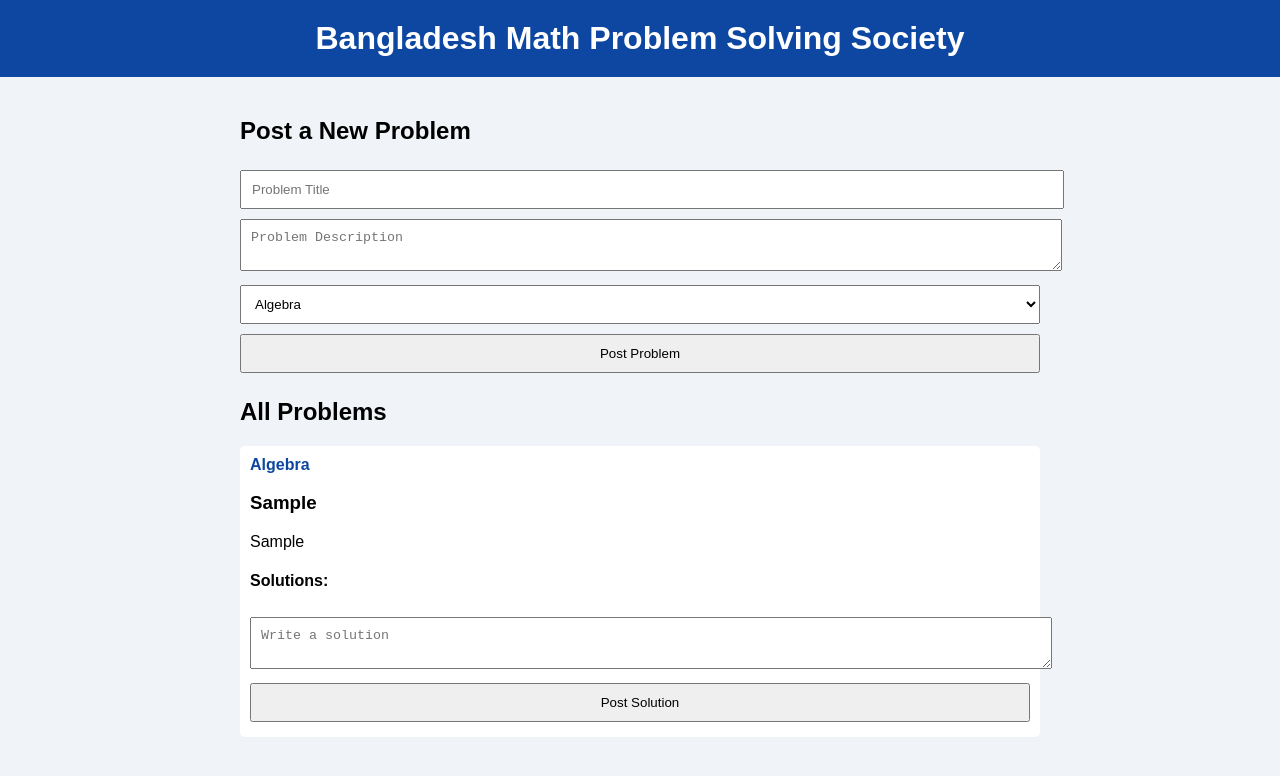
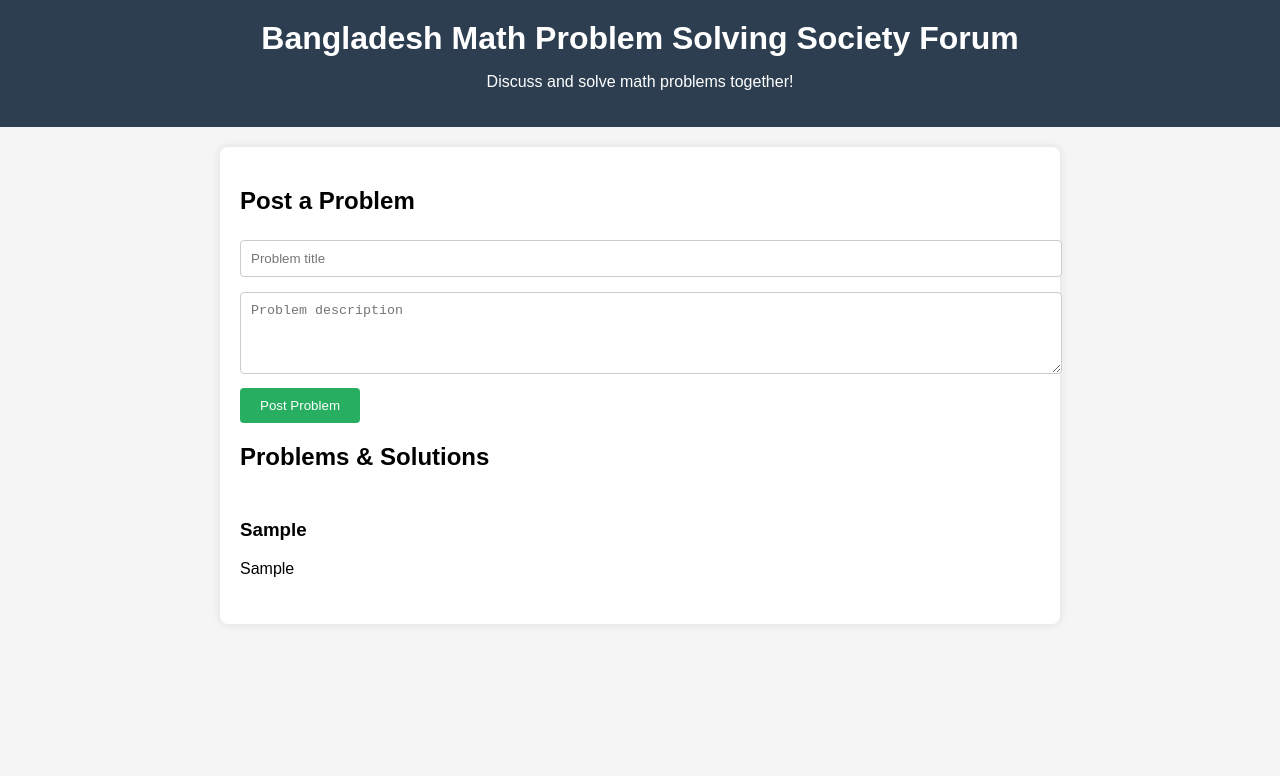
Before and after one commit to sagniksrot2006-collab/bmps-forum, a plain HTML site: page index.html in a window 1280 px wide. Both pictures are taken after typing "Sample", "Sample" into the empty fields and a click on the button "Post Problem". Drawn offline with Linux system fonts and the light colour scheme.

Commit message:
Add files via upload

```diff
--- a/index.html
+++ b/index.html
@@ -3,84 +3,101 @@
 <head>
   <meta charset="UTF-8">
   <meta name="viewport" content="width=device-width, initial-scale=1.0">
-<title>Bangladesh Math Problem Solving Society</title>
+
+  <!-- SEO -->
+  <title>Bangladesh Math Problem Solving Society Forum</title>
+  <meta name="description" content="A forum for Bangladeshi students to post, solve, and discuss math problems.">
+  <meta name="keywords" content="Bangladesh, Math Forum, Problem Solving, Algebra, Geometry, Calculus">
+
+  <!-- Simple styling -->
   <style>
-  body { font-family: Arial, sans-serif; background: #f0f4f8; margin: 0; padding: 0;}
-  header { background: #0d47a1; color: white; padding: 20px; text-align: center; }
-  h1 { margin: 0; }
-  .container { padding: 20px; max-width: 800px; margin: auto; }
-  input, textarea, select, button { width: 100%; padding: 10px; margin: 5px 0; }
-  .problem, .solution { background: white; padding: 10px; margin: 10px 0; border-radius: 5px; }
-  .solution { margin-left: 20px; background: #e3f2fd; }
-  .category { font-weight: bold; color: #0d47a1; }
+    body {
+      font-family: Arial, sans-serif;
+      background: #f5f5f5;
+      margin: 0;
+      padding: 0;
+    }
+    header {
+      background: #2c3e50;
+      color: white;
+      padding: 20px;
+      text-align: center;
+    }
+    h1 {
+      margin: 0;
+    }
+    main {
+      max-width: 800px;
+      margin: 20px auto;
+      background: white;
+      padding: 20px;
+      border-radius: 8px;
+      box-shadow: 0 0 10px rgba(0,0,0,0.1);
+    }
+    .post {
+      border-bottom: 1px solid #ddd;
+      padding: 10px 0;
+    }
+    .post:last-child {
+      border-bottom: none;
+    }
+    input, textarea {
+      width: 100%;
+      padding: 10px;
+      margin: 5px 0 10px 0;
+      border-radius: 4px;
+      border: 1px solid #ccc;
+    }
+    button {
+      background: #27ae60;
+      color: white;
+      padding: 10px 20px;
+      border: none;
+      border-radius: 4px;
+      cursor: pointer;
+    }
+    button:hover {
+      background: #2ecc71;
+    }
   </style>
 </head>
 <body>
 
 <header>
-  <h1>Bangladesh Math Problem Solving Society</h1>
+  <h1>Bangladesh Math Problem Solving Society Forum</h1>
+  <p>Discuss and solve math problems together!</p>
 </header>
 
-<div class="container">
-  <h2>Post a New Problem</h2>
-  <input type="text" id="problemTitle" placeholder="Problem Title">
-  <textarea id="problemDesc" placeholder="Problem Description"></textarea>
-  <select id="problemCategory">
-    <option value="Algebra">Algebra</option>
-    <option value="Geometry">Geometry</option>
-    <option value="Calculus">Calculus</option>
-    <option value="Number Theory">Number Theory</option>
-  </select>
+<main>
+  <!-- Form to post new problem -->
+  <h2>Post a Problem</h2>
+  <input type="text" id="problemTitle" placeholder="Problem title">
+  <textarea id="problemDescription" rows="4" placeholder="Problem description"></textarea>
   <button onclick="addProblem()">Post Problem</button>
 
-  <h2>All Problems</h2>
-  <div id="problemsList"></div>
-</div>
+  <!-- List of problems -->
+  <h2>Problems & Solutions</h2>
+  <div id="forum"></div>
+</main>
 
 <script>
-let problems = [];
-
   function addProblem() {
     const title = document.getElementById('problemTitle').value;
-  const desc = document.getElementById('problemDesc').value;
-  const category = document.getElementById('problemCategory').value;
-  if (!title || !desc) { alert('Please fill all fields'); return; }
+    const desc = document.getElementById('problemDescription').value;
+    if(title && desc) {
+      const forum = document.getElementById('forum');
+      const div = document.createElement('div');
+      div.className = 'post';
+      div.innerHTML = `<h3>${title}</h3><p>${desc}</p>`;
+      forum.prepend(div);
+      // Clear form
+      document.getElementById('problemTitle').value = '';
+      document.getElementById('problemDescription').value = '';
+    } else {
+      alert('Please enter both title and description.');
+    }
+  }
+</script>
 
-  const problem = { title, desc, category, solutions: [] };
-  problems.push(problem);
-  document.getElementById('problemTitle').value = '';
-  document.getElementById('problemDesc').value = '';
-  renderProblems();
-}
-
-function addSolution(index) {
-  const solutionInput = document.getElementById('solutionInput' + index);
-  const solutionText = solutionInput.value;
-  if (!solutionText) return;
-  problems[index].solutions.push(solutionText);
-  solutionInput.value = '';
-  renderProblems();
-}
-
-function renderProblems() {
-  const container = document.getElementById('problemsList');
-  container.innerHTML = '';
-  problems.forEach((p, i) => {
-    const problemDiv = document.createElement('div');
-    problemDiv.className = 'problem';
-    problemDiv.innerHTML = `
-      <div class="category">${p.category}</div>
-      <h3>${p.title}</h3>
-      <p>${p.desc}</p>
-      <h4>Solutions:</h4>
-      ${p.solutions.map(s => `<div class="solution">${s}</div>`).join('')}
-      <textarea id="solutionInput${i}" placeholder="Write a solution"></textarea>
-      <button onclick="addSolution(${i})">Post Solution</button>
-    `;
-    container.appendChild(problemDiv);
-  });
-}
-
-</script>
 </body>
 </html>
```
Lines whose indentation alone changed are shown as unchanged.
